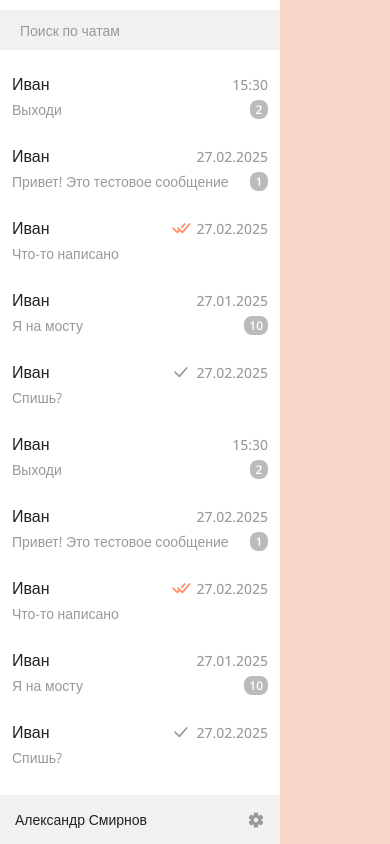
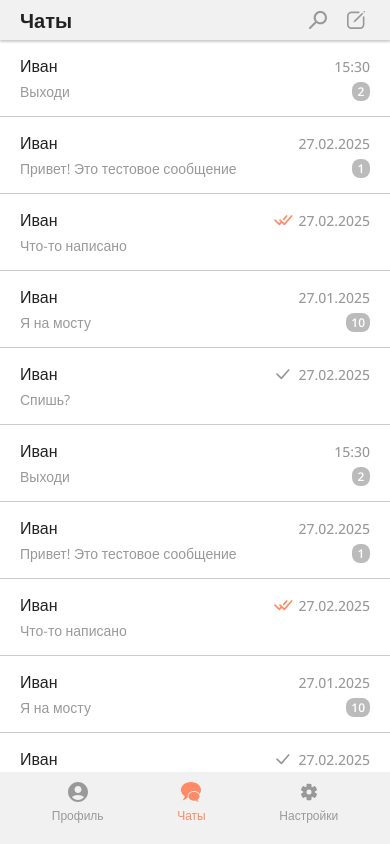
Before and after one commit to Mid1i/Kwagga-Chat, a Vue app: page / in a window 390 px wide. Built offline with nearby package versions, Linux system fonts and the light colour scheme.

Commit message:
feat: Добавлена адаптация

```diff
--- a/src/components/ChatList.vue
+++ b/src/components/ChatList.vue
@@ -1,17 +1,19 @@
 <script setup lang="ts">
 	import { computed } from "vue";
 
-	import type { Chat } from "@/interfaces/Chat";
+	import type { IChat } from "@/interfaces/Chat";
+	import { formattedTime, formattedDate } from "@/helpers/datetime";
+	import { useScrollToTop } from "@/hooks/useScrollToTop";
 	import { useChatStore } from "@/store/chat";
-	import { formattedTime, formattedDate } from "@/helpers/datetime";
 
 	import messageIcons from "@/assets/icons/message.svg";
 
 
 	const chatStore = useChatStore();
 
-	const chats = computed<Chat[]>(() => chatStore.chats);
+	const chats = computed<IChat[]>(() => chatStore.chats);
 
+	const { containerRef, scrollToTop, isScrolled } = useScrollToTop();
 
 	const getMessageDate = (messageDate: string): string => {
 		const date = new Date(messageDate);
@@ -34,7 +36,7 @@
 
 
 <template>
-	<ul class="chats-list">
+	<ul class="chats-list" ref="containerRef">
 		<li
 			v-for="({ id, partner, lastMessage, unreadMessages }) in chats"
 			:key="id"
@@ -71,6 +73,15 @@
 			</button>
 		</li>
 	</ul>
+	<button
+		@click="scrollToTop"
+		:class="['scroll-to-top', { active: isScrolled }]"
+		aria-label="Перейти в начало чатов"
+	>
+		<svg class="scroll-to-top__icon" height="20" width="20">
+			<use href="@/assets/icons/navigation.svg#arrowUp"/>
+		</svg>
+	</button>
 </template>
 
 
@@ -89,7 +100,26 @@
 		padding: max(15px, 0.8vw) 0px;
 
 		&::-webkit-scrollbar {
-			display: none;
+			width: max(8px, 0.4vw);
+
+			&-track,
+			&-thumb {
+				border-right: max(6px, 0.3vw) solid var(--color-bg-secondary);
+			}
+
+			&-track {
+				background: var(--color-text-muted);
+			}
+
+			&-thumb {
+				background: var(--color-accent-primary);
+			}
+
+			&-button:start,
+			&-button:end {
+				background: var(--color-bg-secondary);
+				height: max(5px, 0.25vw);
+			}
 		}
 
 		&__button {
@@ -176,10 +206,65 @@
 		}
 	}
 
+	.scroll-to-top {
+		background: var(--color-hover-bg);
+		box-shadow: var(--shadow-scroll-button);
+		border-radius: 100%;
+
+		align-items: center;
+		display: flex;
+		justify-content: center;
+
+		position: absolute;
+		bottom: 0px;
+		right: max(20px, 1.05vw);
+
+		height: max(40px, 2.1vw);
+		width: max(40px, 2.1vw);
+
+		transition: all 0.2s ease-in-out;
+		z-index: 2;
+
+		&.active {
+			bottom: max(80px, 4.2vw);
+		}
+
+		&__icon {
+			color: var(--color-text-secondary);
+
+			height: 60%;
+			width: 60%;
+		}
+	}
+
 
 	@media(hover: hover) {
 		.chats-list__button:hover:not(.selected) {
 			background: var(--color-hover-bg);
 		}
+
+		.scroll-to-top:hover .scroll-to-top__icon {
+			color: var(--color-text-primary);
+		}
+	}
+
+	@media(max-width: 767px) {
+		.chats-list {
+			padding: 0px;
+			gap: 0px;
+		}
+
+		.chats-list__el:not(:first-child) {
+			border-top: 1px solid var(--color-border-chat);
+		}
+
+		.chats-list__button {
+			padding: 15px 20px;
+
+			&:active {
+				background: var(--color-hover-bg);
+				transform: none;
+			}
+		}
 	}
 </style>
--- a/src/components/ProfileNavigation.vue
+++ b/src/components/ProfileNavigation.vue
@@ -1,28 +1,81 @@
 <script setup lang="ts">
+	import { useRoute } from "vue-router";
+
 	import { useUserStore } from "@/store/user";
 
 
 	const userStore = useUserStore();
+
+	const router = useRoute();
 </script>
 
 
 <template>
-	<footer class="navigation">
+	<footer class="footer">
 		<button
 			aria-label="Перейти в профиль"
-			class="navigation__profile"
+			class="footer__profile"
 		>
 			{{ `${userStore.user.firstName} ${userStore.user.lastName}` }}
+			<br/>
+			<span class="footer__profile-username">{{ `@${userStore.user.username}` }}</span>
+		</button>
+		<div class="footer__right">
+			<button
+				aria-label="Начать новый чат"
+				class="footer__button"
+			>
+				<svg class="footer__button-icon new-chat" height="20" width="20">
+					<use href="@/assets/icons/navigation.svg#newChat"/>
+				</svg>
 			</button>
 			<button
 				aria-label="Перейти в настройки"
-			class="navigation__settings"
+				class="footer__button"
 			>
-			<svg class="navigation__settings-icon" height="20" width="20">
+				<svg class="footer__button-icon" height="20" width="20">
 					<use href="@/assets/icons/navigation.svg#settings"/>
 				</svg>
 			</button>
+		</div>
 	</footer>
+	<nav class="navigation">
+		<ul class="navigation__list">
+			<li class="navigation__list-el">
+				<button
+					:class="['navigation__list-button', { active: router.path === '/profile' }]"
+					aria-label="Перейти в профиль"
+				>
+					<svg class="navigation__list-icon" height="20" width="20">
+						<use href="@/assets/icons/navigation.svg#profile"/>
+					</svg>
+					Профиль
+				</button>
+			</li>
+			<li class="navigation__list-el">
+				<button
+					:class="['navigation__list-button', { active: router.path === '/' }]"
+					aria-label="Перейти в чаты"
+				>
+					<svg class="navigation__list-icon" height="20" width="20">
+						<use href="@/assets/icons/navigation.svg#chats"/>
+					</svg>
+					Чаты
+				</button>
+			</li>
+			<li class="navigation__list-el">
+				<button
+					:class="['navigation__list-button', { active: router.path === '/settings' }]"
+					aria-label="Перейти в настройки"
+				>
+					<svg class="navigation__list-icon" height="20" width="20">
+						<use href="@/assets/icons/navigation.svg#settings"/>
+					</svg>
+					Настройки
+				</button>
+			</li>
+		</ul>
+	</nav>
 </template>
 
 
@@ -31,24 +84,38 @@
 	@use "@/assets/styles/mixins.scss" as *;
 
 
-	.navigation {
+	.footer {
 		background: var(--color-hover-bg);
 
-		align-items: center;
 		display: flex;
 		justify-content: space-between;
+		gap: max(5px, 0.25vw);
 
 		padding: max(10px, 0.5vw);
+		width: 100%;
+
+		z-index: 3;
 
 		&__profile {
 			color: var(--color-text-primary);
 			font-weight: 500;
 			font-size: max(14px, 0.7vw);
 
-			@include focusVisible
+			@include focusVisible;
+			@include textOverflow;
+
+			&-username {
+				color: var(--color-text-secondary);
+				font-size: max(14px, 0.7vw);
+			}
 		}
 
-		&__settings {
+		&__right {
+			display: flex;
+			gap: inherit;
+		}
+
+		&__button {
 			height: max(28px, 1.45vw);
 			width: max(28px, 1.45vw);
 
@@ -58,7 +125,6 @@
 				color: var(--color-text-secondary);
 
 				transform: rotate(0deg);
-				transition: all 0.1s ease-in-out, color 0s;
 
 				height: 100%;
 				width: 100%;
@@ -66,11 +132,69 @@
 		}
 	}
 
+	.navigation {
+		display: none;
+	}
+
 
 	@media(hover: hover) {
-		.navigation__settings:hover .navigation__settings-icon {
+		.footer__button:hover .footer__button-icon:not(.new-chat) {
 			color: var(--color-text-primary);
 			transform: rotate(90deg);
 		}
+
+		.footer__button:hover .footer__button-icon.new-chat {
+			color: var(--color-text-primary);
+		}
+	}
+
+	@media(max-width: 767px) {
+		.footer {
+			display: none;
+		}
+
+		.navigation {
+			background: var(--color-hover-bg);
+
+			display: flex;
+			flex: 0 0 auto;
+
+			padding: 0px;
+			z-index: 3;
+
+			&__list {
+				display: flex;
+				justify-content: space-around;
+				gap: 10px;
+
+				padding: 10px 20px 20px;
+				width: 100%;
+
+				&-icon {
+					color: var(--color-text-secondary);
+
+					height: 20px;
+					width: 20px;
+				}
+
+				&-button {
+					align-items: center;
+					display: flex;
+					flex-direction: column;
+					gap: 5px;
+
+					color: var(--color-text-secondary);
+					font-size: 12px;
+
+					&.active {
+						color: var(--color-accent-primary);
+
+						& .navigation__list-icon {
+							color: var(--color-accent-primary);
+						}
+					}
+				}
+			}
+		}
 	}
 </style>
--- a/src/components/Search.vue
+++ b/src/components/Search.vue
@@ -1,7 +1,13 @@
 <script setup lang="ts">
-	import { computed } from "vue";
+	import { ref, computed, watch } from "vue";
 	import { useChatStore } from "@/store/chat";
 
+
+	const { isOpened } = defineProps<{ isOpened: boolean }>();
+
+	defineEmits<{ toggleVisibility: [] }>();
+
+	const inputRef = ref<HTMLElement | null>(null);
 
 	const chatStore = useChatStore();
 
@@ -12,21 +18,29 @@
 	const handleKeydown = (event: KeyboardEvent): void => {
 		if (event.key === "Escape" || (event.key === "Backspace" && !chatStore.searchValue)) chatStore.clearSearch();
 	};
+
+	const focusInput = (): void => {
+		if (window.matchMedia("(max-width: 767px)").matches && inputRef.value && isOpened) inputRef.value.focus();
+	};
+
+
+	watch(() => isOpened, focusInput);
 </script>
 
 
 <template>
-	<div :class="['search', { active: isActive }]">
+	<div :class="['search', { active: isActive }, { opened: isOpened }]">
 		<label class="search__label" for="chatSearch">Поиск по чатам</label>
 		<input
 			@keydown="handleKeydown"
 			v-model="chatStore.searchValue"
 			class="search__input"
 			id="chatSearch"
+			ref="inputRef"
 			type="search"
 		/>
 		<button
-			@click="chatStore.clearSearch"
+			@click="chatStore.clearSearch, $emit('toggleVisibility')"
 			:tabindex="tabIndex"
 			class="search__button"
 			aria-label="Очистить поле ввода"
@@ -48,6 +62,7 @@
 		position: relative;
 
 		transition: padding 0.2s ease-in-out;
+		z-index: 2;
 
 		&__label {
 			color: var(--color-text-secondary);
@@ -59,7 +74,7 @@
 
 			pointer-events: none;
 			transform: translateY(-50%);
-			transition: all 0.2s ease-in-out;
+			transition: all 0.2s ease-in-out, position 0s;
 		}
 
 		&__input {
@@ -84,6 +99,7 @@
 			right: max(15px, 0.8vw);
 			top: calc(50% + max(20px, 1vw));
 
+			pointer-events: none;
 			transform: translateY(-50%);
 
 			@include focusVisible;
@@ -99,7 +115,6 @@
 				color: var(--color-text-secondary);
 
 				transform: rotate(0deg) scale(0);
-				transition: all 0.1s ease-in-out, color 0s ease-in-out;
 
 				height: 100%;
 				width: 100%;
@@ -119,6 +134,10 @@
 				top: max(15px, 0.8vw);
 			}
 
+			& .search__button {
+				pointer-events: auto;
+			}
+
 			& .search__button-icon {
 				transform: rotate(-135deg) scale(1);
 			}
@@ -131,4 +150,64 @@
 			color: var(--color-text-primary);
 		}
 	}
+
+	@media(max-width: 767px) {
+		.search {
+			box-shadow: none;
+
+			display: flex;
+			flex: 0 0 auto;
+			flex-direction: column;
+			gap: 10px;
+
+			padding: 0px;
+			height: 0px;
+
+			overflow: hidden;
+			transition: all 0.2s ease-in-out;
+
+			&__label {
+				color: var(--color-text-primary);
+				font-weight: 700;
+				font-size: 16px;
+
+				padding-left: 20px;
+
+				position: static;
+				transform: none;
+			}
+
+			&__input {
+				padding-left: 20px;
+			}
+
+			&__button {
+				bottom: 2px;
+				top: auto;
+
+				pointer-events: auto;
+				transform: none;
+			}
+
+			&.active,
+			&:focus-within {
+				padding-top: 0px;
+
+				.search__button-icon {
+					transform: none;
+				}
+			}
+
+			&.opened {
+				box-shadow: var(--shadow-header);
+
+				padding: 10px 0px 0px;
+				height: 82px;
+
+				.search__button-icon {
+					transform: rotate(-135deg) scale(1);
+				}
+			}
+		}
+	}
 </style>
--- a/src/views/Chats.vue
+++ b/src/views/Chats.vue
@@ -2,13 +2,43 @@
 	import ProfileNavigation from "@/components/ProfileNavigation.vue";
 	import ChatList from "@/components/ChatList.vue";
 	import Search from "@/components/Search.vue";
+
+	import { usePopup } from "@/hooks/usePopup";
+
+
+	const { isOpened, togglePopup } = usePopup();
 </script>
 
 
 <template>
 	<div class="container">
 		<aside class="chats">
-			<Search/>
+			<header :class="['chats__header', { hidden: isOpened }]">
+				<h2 class="chats__header-title">Чаты</h2>
+				<div class="chats__header-right">
+					<button
+						@click="togglePopup"
+						aria-label="Поиск по чатам"
+						class="chats__header-button"
+					>
+						<svg class="chats__header-icon" height="20" width="20">
+							<use href="@/assets/icons/navigation.svg#search"/>
+						</svg>
+					</button>
+					<button
+						aria-label="Начать новый чат"
+						class="chats__header-button"
+					>
+						<svg class="chats__header-icon" height="20" width="20">
+							<use href="@/assets/icons/navigation.svg#newChat"/>
+						</svg>
+					</button>
+				</div>
+			</header>
+			<Search
+				@toggle-visibility="togglePopup"
+				:is-opened
+			/>
 			<ChatList/>
 			<ProfileNavigation/>
 		</aside>
@@ -18,6 +48,7 @@
 
 <style scoped lang="scss">
 	@use "@/assets/styles/variables.scss" as *;
+	@use "@/assets/styles/mixins.scss" as *;
 
 
 	.container {
@@ -30,13 +61,84 @@
 
 	.chats {
 		background: var(--color-bg-secondary);
-		box-shadow: var(--box-shadow);
+		box-shadow: var(--shadow-aside-chats);
 
 		display: flex;
 		flex-direction: column;
 
 		padding-top: max(10px, 0.52vw);
+		position: relative;
 
-		width: max(280px, 14.6vw);
+		width: max(200px, 14.6vw);
+
+		&__header {
+			display: none;
+		}
+	}
+
+
+	@media(hover: hover) {
+		.chats__header-button:hover .chats__header-icon {
+			color: var(--color-text-primary);
+		}
+	}
+
+	@media(max-width: 767px) {
+		.chats {
+			padding-top: 0px;
+			width: 100%;
+
+			&__header {
+				background: var(--color-hover-bg);
+				box-shadow: var(--shadow-header);
+
+				align-items: center;
+				display: flex;
+				flex: 0 0 auto;
+				justify-content: space-between;
+
+				position: relative;
+				padding: 10px 20px;
+
+				height: 40px;
+
+				overflow: hidden;
+				transition: all 0.2s ease-in-out;
+
+				&.hidden {
+					padding: 0px;
+					height: 0px;
+				}
+
+				&-title {
+					color: var(--color-text-primary);
+					font-size: 20px;
+					font-weight: 700px;
+				}
+
+				&-right {
+					display: flex;
+					gap: 10px;
+				}
+
+				&-icon {
+					color: var(--color-text-secondary);
+
+					height: 100%;
+					width: 100%;
+				}
+
+				&-button {
+					height: 28px;
+					width: 28px;
+
+					@include focusVisible;
+
+					&:active .chats__header-icon {
+						color: var(--color-text-primary);
+					}
+				}
+			}
+		}
 	}
 </style>
```
Lines whose indentation alone changed are shown as unchanged.
